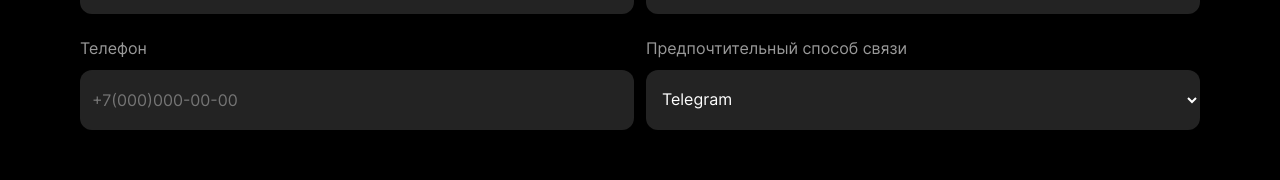
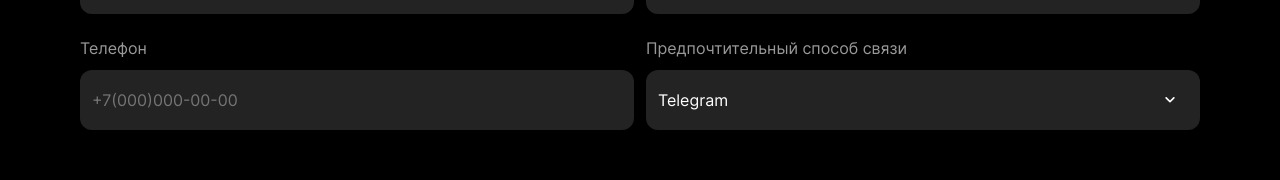
Before and after one commit to S25AI/lera-app, a React (Create React App) app: page / in a window 1280 px wide. Shown: the part 3369-3549 px from the top of the page. Built offline with nearby package versions, Linux system fonts and the light colour scheme.

Commit message:
fix bug with select arrow

```diff
--- a/src/App.css
+++ b/src/App.css
@@ -37,12 +37,6 @@ input, select, button {
   all: unset;
 }
 
-select {
-    -moz-appearance: auto !important;
-    -webkit-appearance: auto !important;
-    appearance: auto !important;
-}
-
 .container {
   margin: 0 auto;
   width: 1120px;
--- a/src/pages/Case3/index.js
+++ b/src/pages/Case3/index.js
@@ -82,7 +82,7 @@ export const VtbApp = () => {
                         </div>
                         <div className='case1-intro__period case1-intro__block'>
                             <span className='case1-intro-el'>период</span>
-                            <span>Январ-апрель 2019, 4&nbsp;месяца</span>
+                            <span>Январь-апрель 2019, 4&nbsp;месяца</span>
                         </div>
                         <div className='case1-intro__work case1-intro__block'>
                             <span className='case1-intro-el'>область работы</span>
--- a/src/shared/components/ContactsForm/styles.css
+++ b/src/shared/components/ContactsForm/styles.css
@@ -59,14 +59,15 @@
 
 .contacts-form__select {
     height: 60px;
-    padding-top: 18px;
+    line-height: 60px;
     box-sizing: border-box;
-    background: #232323;
+    background: url('./assets/arrow.svg') no-repeat right 20px center #232323;
     border-radius: 12px;
     color: #fff;
     padding-left: 12px;
     font-size: 16px;
     font-family: 'Inter';
+    position: relative;
 }
 
 .contacts-form__footer {
```
Also changed, not shown: src/shared/components/ContactsForm/assets/arrow.svg (added).
